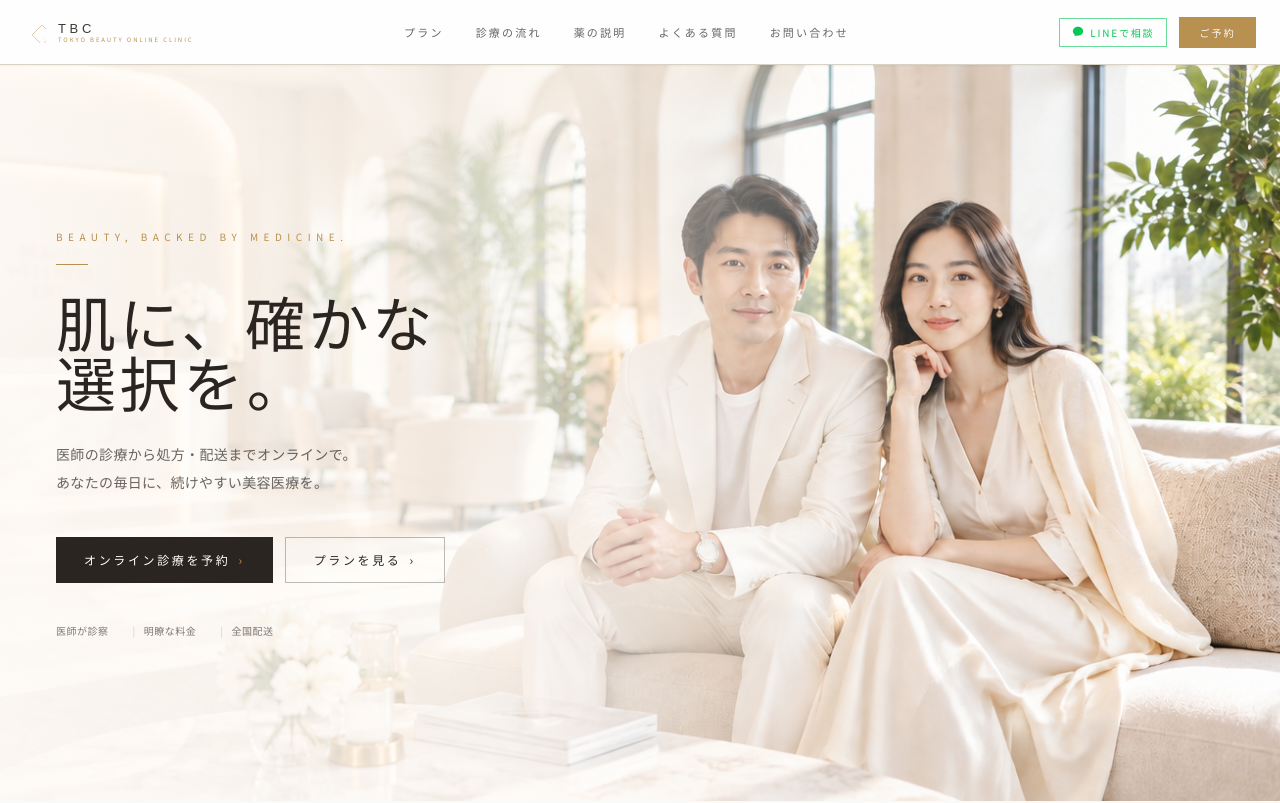
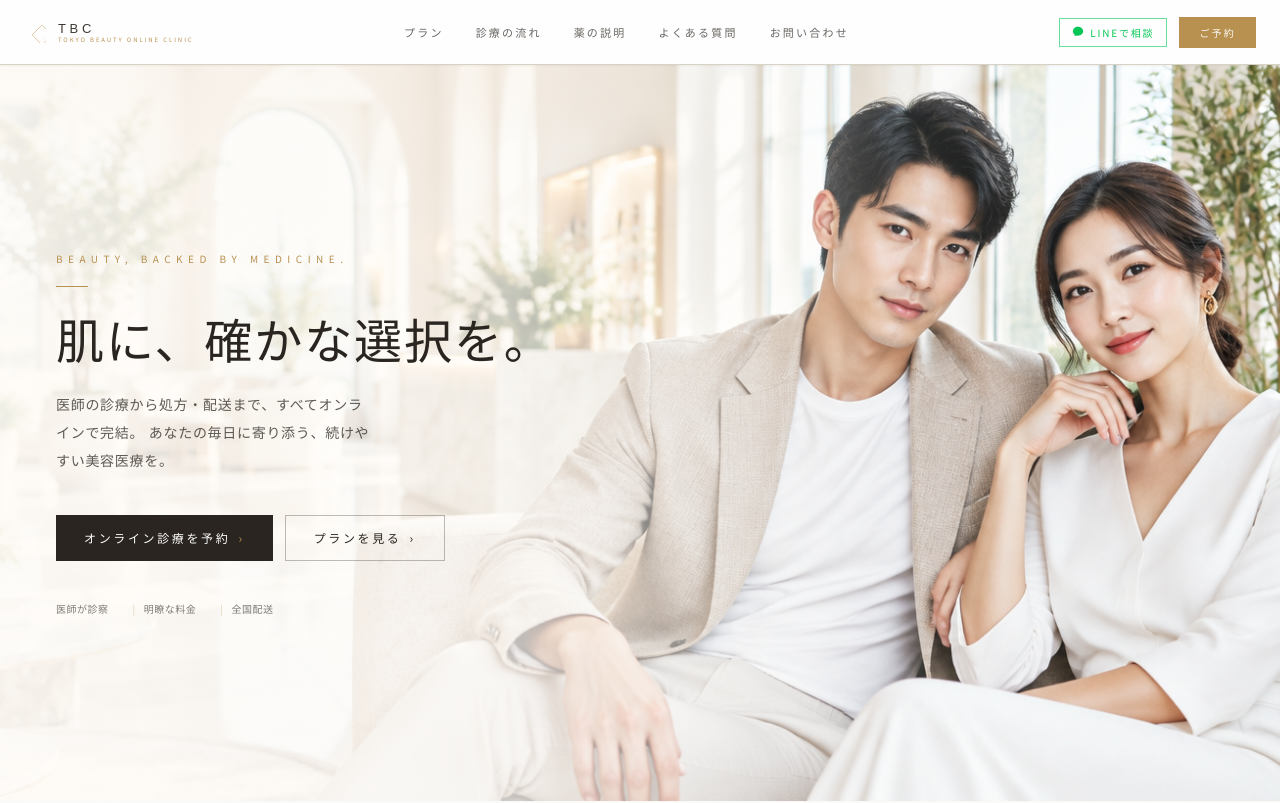
Before and after one commit to fumito2025-source/tokyo-beauty-online-clinic, a Next.js app: page / in a window 1280 px wide. Shown: the top 803 px of the page. Built offline with nearby package versions, Linux system fonts and the light colour scheme.

Commit message:
feat: update hero image and improve hero text readability

```diff
--- a/src/app/page.tsx
+++ b/src/app/page.tsx
@@ -89,12 +89,12 @@ export default function HomePage() {
               BEAUTY, BACKED BY MEDICINE.
             </p>
             <div className="w-8 h-px bg-clinic-gold mb-8" />
-            <h1 className="font-serif font-light text-5xl md:text-6xl leading-tight tracking-[0.06em] text-clinic-offwhite mb-6">
-              肌に、確かな<br />選択を。
+            <h1 className="font-serif font-light text-4xl md:text-5xl leading-snug tracking-[0.04em] text-clinic-offwhite mb-6">
+              肌に、確かな選択を。
             </h1>
-            <p className="text-sm text-clinic-offwhite/70 leading-loose tracking-wide mb-10 max-w-sm">
-              医師の診療から処方・配送までオンラインで。<br />
-              あなたの毎日に、続けやすい美容医療を。
+            <p className="text-sm text-clinic-offwhite/75 leading-[2] tracking-wider mb-10 max-w-xs">
+              医師の診療から処方・配送まで、すべてオンラインで完結。
+              あなたの毎日に寄り添う、続けやすい美容医療を。
             </p>
             <div className="flex gap-3 flex-wrap">
               <Link
```
Also changed, not shown: public/hero.png.
